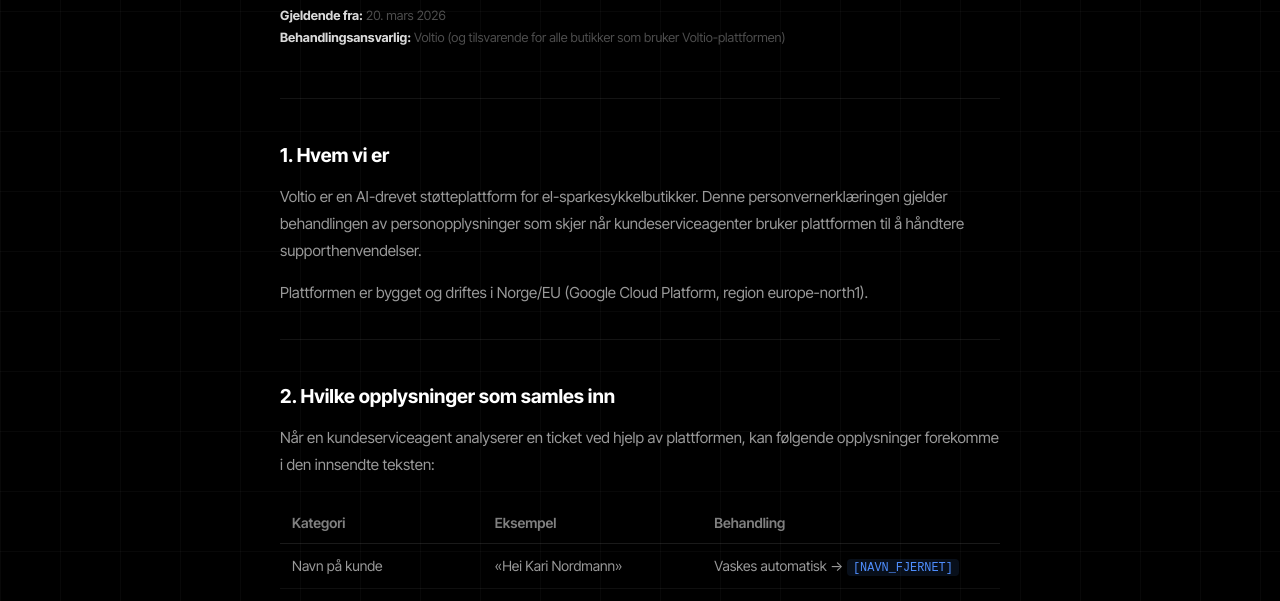
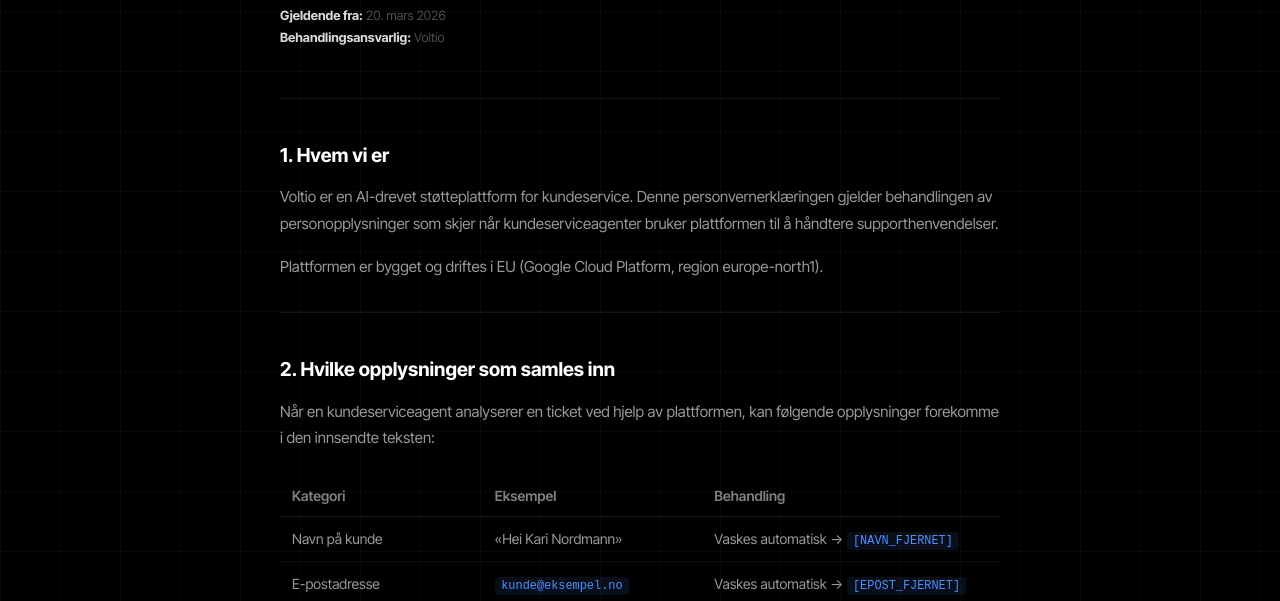
Before and after one commit to AdrianDie/Voltio, a plain HTML site: page personvern.html in a window 1280 px wide. Shown: the part 169-770 px from the top of the page. Drawn offline with Linux system fonts and the light colour scheme.

Commit message:
Fix personvern: remove E-Wheels references

```diff
--- a/personvern.html
+++ b/personvern.html
@@ -65,13 +65,13 @@
 
     <h1>Personvernerklæring</h1>
     <p class="date"><strong>Gjeldende fra:</strong> 20. mars 2026<br>
-    <strong>Behandlingsansvarlig:</strong> Voltio (og tilsvarende for alle butikker som bruker Voltio-plattformen)</p>
+    <strong>Behandlingsansvarlig:</strong> Voltio</p>
 
     <hr>
 
     <h2>1. Hvem vi er</h2>
-    <p>Voltio er en AI-drevet støtteplattform for el-sparkesykkelbutikker. Denne personvernerklæringen gjelder behandlingen av personopplysninger som skjer når kundeserviceagenter bruker plattformen til å håndtere supporthenvendelser.</p>
-    <p>Plattformen er bygget og driftes i Norge/EU (Google Cloud Platform, region europe-north1).</p>
+    <p>Voltio er en AI-drevet støtteplattform for kundeservice. Denne personvernerklæringen gjelder behandlingen av personopplysninger som skjer når kundeserviceagenter bruker plattformen til å håndtere supporthenvendelser.</p>
+    <p>Plattformen er bygget og driftes i EU (Google Cloud Platform, region europe-north1).</p>
 
     <hr>
 
@@ -124,7 +124,7 @@
 
     <h2>6. AI-modelltrening — vi bruker ikke dine data</h2>
     <p>Plattformen bruker OpenAI sitt API. I henhold til OpenAIs databruksvilkår for API-kunder brukes ikke API-trafikk til å trene eller forbedre OpenAIs modeller.</p>
-    <p><strong>Voltio bruker heller ikke ticket-innhold til å trene, finjustere eller forbedre egne modeller.</strong></p>
+    <p><strong>Voltio bruker ikke ticket-innhold til å trene, finjustere eller forbedre egne modeller.</strong></p>
 
     <hr>
 
@@ -173,7 +173,7 @@
 
     <h2>11. Kontakt og klager</h2>
     <p>For spørsmål om personvern, utøvelse av rettigheter eller klager:</p>
-    <p><strong>E-post:</strong> <a href="mailto:hei@voltio.no" style="color:#4f8fff">hei@voltio.no</a></p>
+    <p><strong>E-post:</strong> <a href="mailto:hei@voltio.no" style="color:#2563eb">hei@voltio.no</a></p>
     <p>Du har også rett til å klage til <strong>Datatilsynet</strong> (datatilsynet.no) dersom du mener behandlingen av dine personopplysninger er i strid med GDPR.</p>
 
     <hr>
```
